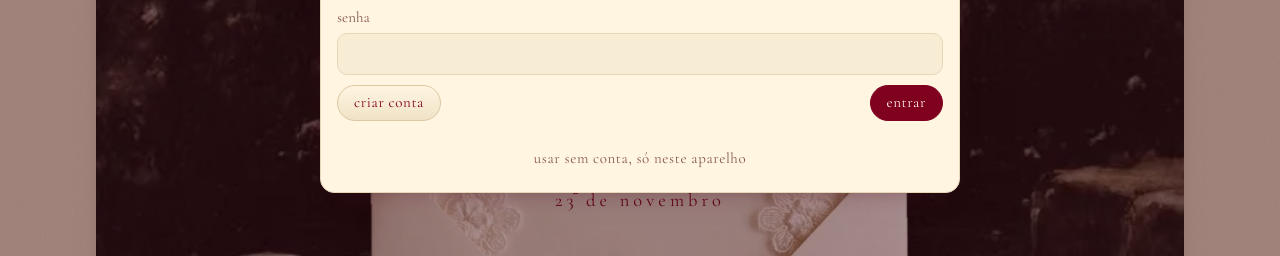
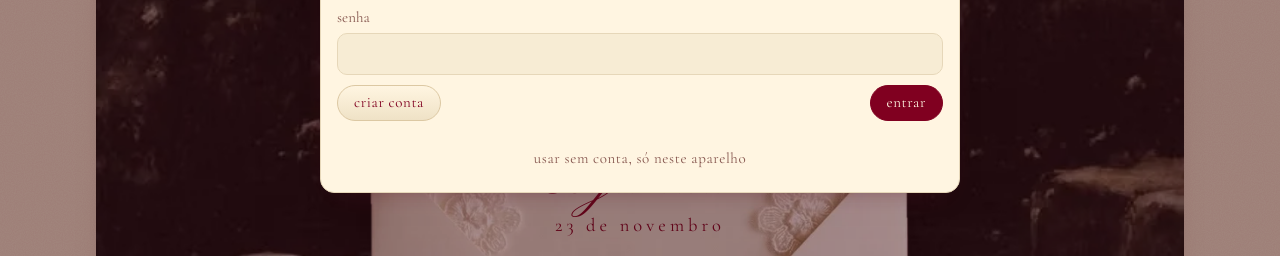
Before and after one commit to julianapupon-prog/juscorner, a plain HTML site: page index.html in a window 1280 px wide. Shown: the part 270-526 px from the top of the page. Drawn offline with nearby package versions, Linux system fonts and the light colour scheme; a web font is replaced by a local one.

Commit message:
Início: texto da carta abaixo da renda
Co-Authored-By: Claude Opus 5.5 <noreply@anthropic.com>
Claude-Session: https://claude.ai/code/session_01A4XT8vu4oZLCQR4NDpMiDX

```diff
--- a/index.html
+++ b/index.html
@@ -114,9 +114,9 @@ label.lbl,div.lbl{display:grid;gap:4px;font-size:15px;color:var(--muted)}
 .letter{position:absolute;left:25%;top:5%;width:50%;container-type:inline-size}
 @media (max-width:600px){.swan{aspect-ratio:3/4}.letter{left:11%;width:78%;top:7%}.sw-foot .net{display:none}}
 .letter .e{width:100%;display:block;filter:drop-shadow(0 18px 22px rgba(0,0,0,.55))}
-.on-letter{position:absolute;left:20%;right:20%;top:24%;height:28%;display:grid;align-content:center;justify-items:center;gap:.3em;text-align:center;color:var(--on-paper)}
+.on-letter{position:absolute;left:22%;right:22%;top:34%;height:24%;display:grid;align-content:center;justify-items:center;gap:.3em;text-align:center;color:var(--on-paper)}
 .on-letter .sc{font-family:var(--f-pixel);font-size:3.4cqw;letter-spacing:.22em;text-transform:lowercase}
-.on-letter .big{font-family:var(--f-script);font-size:12.5cqw;line-height:.9}
+.on-letter .big{font-family:var(--f-script);font-size:11.5cqw;line-height:.9}
 .letter .s{position:absolute;width:20%;left:40%;top:61%;filter:drop-shadow(0 4px 5px rgba(40,0,10,.4));transform:rotate(-6deg)}
 .sw-foot{position:absolute;left:0;right:0;bottom:2.2%;text-align:center;color:var(--on-velvet);font-family:var(--f-pixel);font-size:clamp(9px,1.5vw,14px);letter-spacing:.22em;text-shadow:0 1px 6px rgba(0,0,0,.8);padding:0 8px}
 .velvet{position:relative;margin-top:16px;border-radius:10px;overflow:hidden;background:linear-gradient(rgba(8,4,6,.5),rgba(8,4,6,.62)),#0d0a0b url(img/flores.webp) center 44%/cover;padding:18px 0 4px;box-shadow:var(--shadow)}
@@ -659,7 +659,7 @@ async function drawGems(cv, text){
 VIEWS.inicio = {
   mount(el){
     const now = new Date();
-    const wd = now.toLocaleDateString('pt-BR', {weekday:'long'}), dm = now.toLocaleDateString('pt-BR', {day:'numeric', month:'long'});
+    const wd = now.toLocaleDateString('pt-BR', {weekday:'long'}).replace(/-feira$/, ''), dm = now.toLocaleDateString('pt-BR', {day:'numeric', month:'long'});
     const msg = ['bem-vinda de volta ao ju\'s corner', fmtLong(now), 'let the flowers take up space', 'you deserve to be seen, admired and remembered', 'привет, красавица', 'hopeless romantic forever'].map(x => '✦ ' + x + ' ').join('');
     el.innerHTML = `
       <section class="swan" aria-label="Ju's Corner">
```
